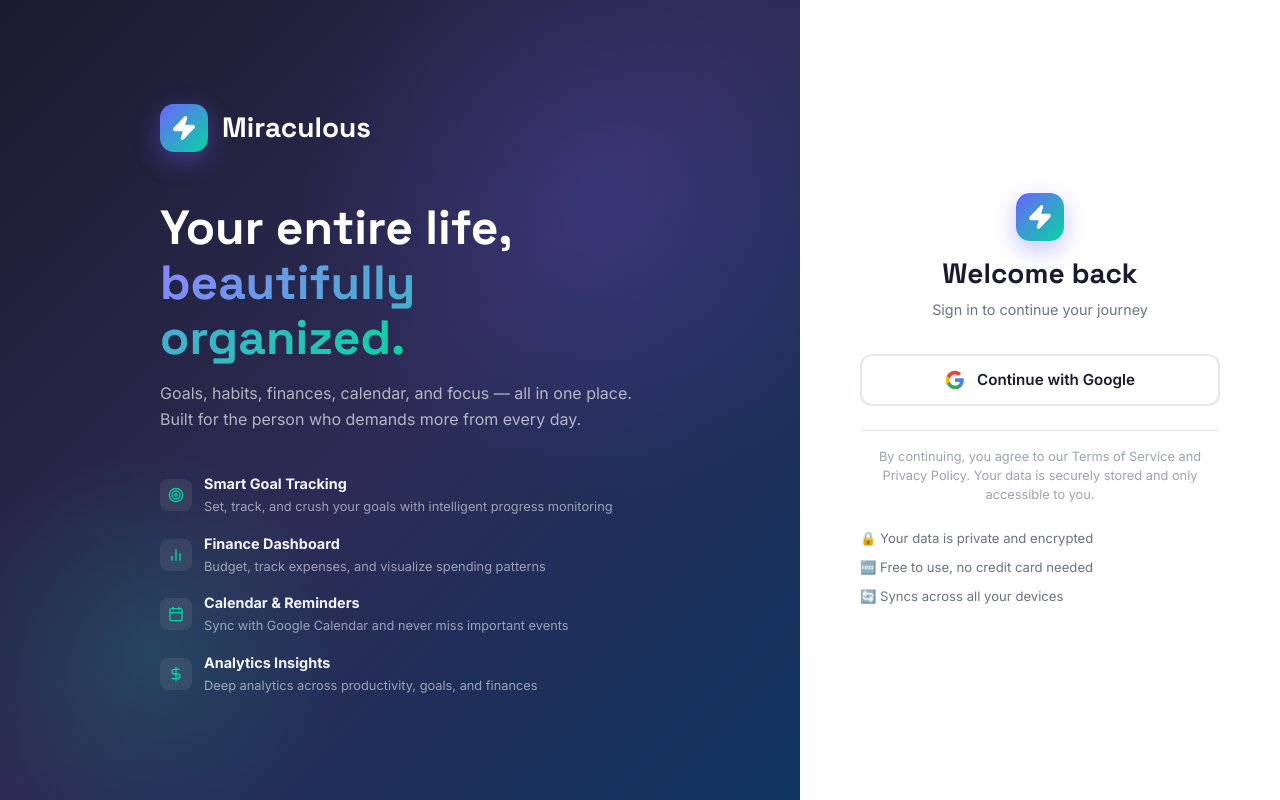
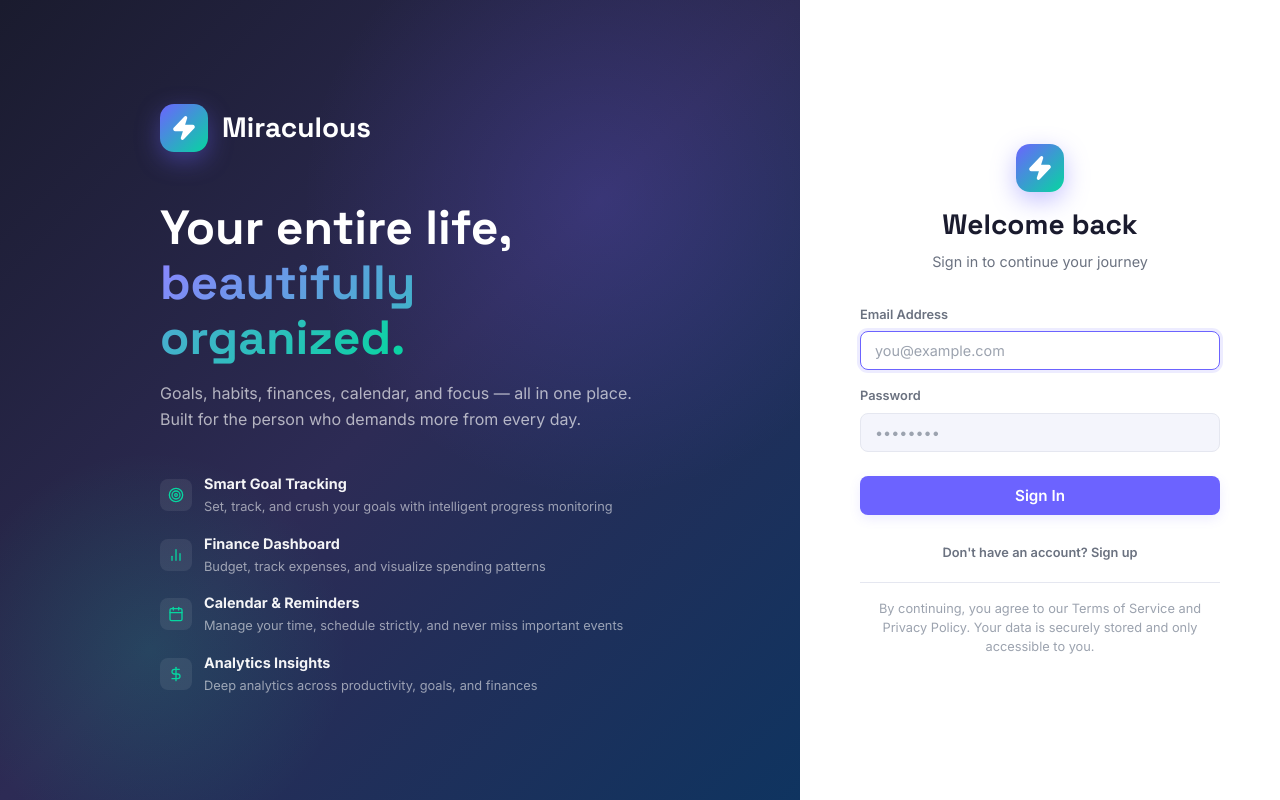
Before and after one commit to KathiresanHaridharshan/Miraculous, a React (Vite) app: page /login in a window 1280 px wide. Built offline with nearby package versions, Linux system fonts and the light colour scheme; no server answers.

Commit message:
Migrate to Email/Password authentication & remove Google Auth

```diff
--- a/src/pages/Login.jsx
+++ b/src/pages/Login.jsx
@@ -1,20 +1,24 @@
-// Login page — branded Google Sign-In
 import React, { useState, useEffect } from 'react';
 import { useNavigate } from 'react-router-dom';
 import { Target, BarChart2, Calendar, DollarSign, Zap } from 'lucide-react';
 import toast from 'react-hot-toast';
 import { useAuth } from '../context/AuthContext';
-import { signInWithGoogle } from '../services/auth';
+import { signInWithEmail, registerWithEmail } from '../services/auth';
 
 const FEATURES = [
   { icon: Target, label: 'Smart Goal Tracking', desc: 'Set, track, and crush your goals with intelligent progress monitoring' },
   { icon: BarChart2, label: 'Finance Dashboard', desc: 'Budget, track expenses, and visualize spending patterns' },
-  { icon: Calendar, label: 'Calendar & Reminders', desc: 'Sync with Google Calendar and never miss important events' },
+  { icon: Calendar, label: 'Calendar & Reminders', desc: 'Manage your time, schedule strictly, and never miss important events' },
   { icon: DollarSign, label: 'Analytics Insights', desc: 'Deep analytics across productivity, goals, and finances' },
 ];
 
 export default function Login() {
   const [loading, setLoading] = useState(false);
+  const [isRegister, setIsRegister] = useState(false);
+  const [email, setEmail] = useState('');
+  const [password, setPassword] = useState('');
+  const [name, setName] = useState('');
+
   const { user } = useAuth();
   const navigate = useNavigate();
 
@@ -22,18 +26,31 @@
     if (user) navigate('/', { replace: true });
   }, [user, navigate]);
 
-  const handleGoogleSignIn = async () => {
+  const handleSubmit = async (e) => {
+    e.preventDefault();
+    if (!email || !password) return toast.error('Please enter both email and password.');
+    if (isRegister && !name) return toast.error('Please enter your full name.');
+
     setLoading(true);
     try {
-      await signInWithGoogle();
-      toast.success('Welcome to Miraculous! 🎉');
+      if (isRegister) {
+        await registerWithEmail(email, password, name);
+        toast.success('Account created! Welcome to Miraculous 🎉');
+      } else {
+        await signInWithEmail(email, password);
+        toast.success('Welcome back! 🎉');
+      }
       navigate('/');
     } catch (err) {
       console.error(err);
-      if (err.code === 'auth/popup-closed-by-user') {
-        toast.error('Sign-in cancelled.');
+      if (err.code === 'auth/wrong-password' || err.code === 'auth/user-not-found' || err.code === 'auth/invalid-credential') {
+        toast.error('Invalid email or password.');
+      } else if (err.code === 'auth/email-already-in-use') {
+        toast.error('An account with this email already exists.');
+      } else if (err.code === 'auth/weak-password') {
+        toast.error('Password must be at least 6 characters.');
       } else {
-        toast.error('Sign-in failed. Please try again.');
+        toast.error(isRegister ? 'Registration failed. Please try again.' : 'Sign-in failed. Please try again.');
       }
     } finally {
       setLoading(false);
@@ -85,29 +102,72 @@
             <div className="login-brand-icon" style={{ margin: '0 auto 16px' }}>
               <Zap size={26} color="white" fill="white" />
             </div>
-            <h2 className="login-form-title">Welcome back</h2>
-            <p className="login-form-subtitle">Sign in to continue your journey</p>
+            <h2 className="login-form-title">{isRegister ? 'Create Account' : 'Welcome back'}</h2>
+            <p className="login-form-subtitle">{isRegister ? 'Start your organized journey today' : 'Sign in to continue your journey'}</p>
           </div>
 
-          <button
-            id="google-signin-btn"
-            className="google-btn"
-            onClick={handleGoogleSignIn}
-            disabled={loading}
-          >
-            {/* Google logo SVG */}
-            <svg width="20" height="20" viewBox="0 0 24 24">
-              <path fill="#4285F4" d="M22.56 12.25c0-.78-.07-1.53-.2-2.25H12v4.26h5.92c-.26 1.37-1.04 2.53-2.21 3.31v2.77h3.57c2.08-1.92 3.28-4.74 3.28-8.09z"/>
-              <path fill="#34A853" d="M12 23c2.97 0 5.46-.98 7.28-2.66l-3.57-2.77c-.98.66-2.23 1.06-3.71 1.06-2.86 0-5.29-1.93-6.16-4.53H2.18v2.84C3.99 20.53 7.7 23 12 23z"/>
-              <path fill="#FBBC05" d="M5.84 14.09c-.22-.66-.35-1.36-.35-2.09s.13-1.43.35-2.09V7.07H2.18C1.43 8.55 1 10.22 1 12s.43 3.45 1.18 4.93l2.85-2.22.81-.62z"/>
-              <path fill="#EA4335" d="M12 5.38c1.62 0 3.06.56 4.21 1.64l3.15-3.15C17.45 2.09 14.97 1 12 1 7.7 1 3.99 3.47 2.18 7.07l3.66 2.84c.87-2.6 3.3-4.53 6.16-4.53z"/>
-            </svg>
-            {loading ? 'Signing in...' : 'Continue with Google'}
-          </button>
+          <form onSubmit={handleSubmit} style={{ display: 'flex', flexDirection: 'column', gap: 16 }}>
+            {isRegister && (
+              <div className="form-group" style={{ marginBottom: 0 }}>
+                <label className="form-label" style={{ fontSize: '0.8rem' }}>Full Name</label>
+                <input
+                  type="text"
+                  className="form-input"
+                  placeholder="e.g. John Doe"
+                  value={name}
+                  onChange={e => setName(e.target.value)}
+                  autoFocus={isRegister}
+                />
+              </div>
+            )}
+
+            <div className="form-group" style={{ marginBottom: 0 }}>
+              <label className="form-label" style={{ fontSize: '0.8rem' }}>Email Address</label>
+              <input
+                type="email"
+                className="form-input"
+                placeholder="you@example.com"
+                value={email}
+                onChange={e => setEmail(e.target.value)}
+                autoFocus={!isRegister}
+              />
+            </div>
+
+            <div className="form-group" style={{ marginBottom: 8 }}>
+              <label className="form-label" style={{ fontSize: '0.8rem' }}>Password</label>
+              <input
+                type="password"
+                className="form-input"
+                placeholder="••••••••"
+                value={password}
+                onChange={e => setPassword(e.target.value)}
+              />
+            </div>
+
+            <button
+              type="submit"
+              className="btn btn-primary"
+              disabled={loading}
+              style={{ width: '100%', padding: '12px', fontSize: '0.95rem' }}
+            >
+              {loading ? 'Please wait...' : (isRegister ? 'Create Account' : 'Sign In')}
+            </button>
+          </form>
+
+          <div style={{ textAlign: 'center', marginTop: 24 }}>
+            <button
+              className="btn btn-ghost btn-sm"
+              onClick={() => setIsRegister(!isRegister)}
+              style={{ color: 'var(--text-secondary)' }}
+            >
+              {isRegister ? 'Already have an account? Sign in' : "Don't have an account? Sign up"}
+            </button>
+          </div>
 
           <div style={{
             textAlign: 'center',
             padding: '16px 0 0',
+            marginTop: '16px',
             borderTop: '1px solid var(--border-color)',
           }}>
             <p style={{ fontSize: '0.8rem', color: 'var(--text-muted)', lineHeight: 1.5 }}>
@@ -115,15 +175,6 @@
               Your data is securely stored and only accessible to you.
             </p>
           </div>
-
-          {/* Feature bullets */}
-          <div style={{ marginTop: 24, display: 'flex', flexDirection: 'column', gap: 8 }}>
-            {['🔒 Your data is private and encrypted', '🆓 Free to use, no credit card needed', '🔄 Syncs across all your devices'].map((f) => (
-              <p key={f} style={{ fontSize: '0.82rem', color: 'var(--text-secondary)', display: 'flex', gap: 8 }}>
-                {f}
-              </p>
-            ))}
-          </div>
         </div>
       </div>
     </div>
--- a/src/services/auth.js
+++ b/src/services/auth.js
@@ -1,33 +1,45 @@
 // Authentication service
 import {
-  signInWithPopup,
+  signInWithEmailAndPassword,
+  createUserWithEmailAndPassword,
   signOut as firebaseSignOut,
   onAuthStateChanged,
 } from 'firebase/auth';
 import { doc, setDoc, getDoc, serverTimestamp } from 'firebase/firestore';
-import { auth, googleProvider, db } from './firebase';
+import { auth, db } from './firebase';
 
 /**
- * Sign in with Google popup
- * Creates user profile in Firestore if first time
+ * Sign in with Email and Password
  */
-export async function signInWithGoogle() {
+export async function signInWithEmail(email, password) {
   try {
-    const result = await signInWithPopup(auth, googleProvider);
+    const result = await signInWithEmailAndPassword(auth, email, password);
+    const userRef = doc(db, 'users', result.user.uid, 'profile', 'data');
+    await setDoc(userRef, { updatedAt: serverTimestamp() }, { merge: true });
+    return result;
+  } catch (error) {
+    console.error('Sign in error:', error);
+    throw error;
+  }
+}
+
+/**
+ * Register with Email and Password
+ * Creates new user and sets up default profile in Firestore
+ */
+export async function registerWithEmail(email, password, displayName) {
+  try {
+    const result = await createUserWithEmailAndPassword(auth, email, password);
     const user = result.user;
 
-    // Create/update user profile in Firestore
+    // Create user profile in Firestore
     const userRef = doc(db, 'users', user.uid, 'profile', 'data');
-    const snap = await getDoc(userRef);
-
-    if (!snap.exists()) {
-      // First time login — set up profile and default settings
     await setDoc(userRef, {
-        displayName: user.displayName,
+      displayName: displayName || email.split('@')[0],
       email: user.email,
-        photoURL: user.photoURL,
-        currency: 'INR',
-        currencySymbol: '₹',
+      photoURL: null,
+      currency: 'USD',
+      currencySymbol: '$',
       theme: 'light',
       createdAt: serverTimestamp(),
       updatedAt: serverTimestamp(),
@@ -37,32 +49,21 @@
     const settingsRef = doc(db, 'users', user.uid, 'settings', 'data');
     await setDoc(settingsRef, {
       notifications: {
-          goals: true,
-          calendar: true,
-          finance: true,
-          timer: true,
-          inactivity: false,
+        goals: true, calendar: true, finance: true, timer: true, inactivity: false,
       },
       timezone: Intl.DateTimeFormat().resolvedOptions().timeZone,
       weekStart: 'monday',
       pomodoro: {
-          workMinutes: 25,
-          breakMinutes: 5,
-          longBreakMinutes: 15,
-          sessionsBeforeLongBreak: 4,
+        workMinutes: 25, breakMinutes: 5, longBreakMinutes: 15, sessionsBeforeLongBreak: 4,
       },
       dateFormat: 'dd/MM/yyyy',
       firstDayOfWeek: 1,
       updatedAt: serverTimestamp(),
     });
-    } else {
-      // Update last seen
-      await setDoc(userRef, { updatedAt: serverTimestamp() }, { merge: true });
-    }
 
-    return { user, credential: result };
+    return result;
   } catch (error) {
-    console.error('Sign in error:', error);
+    console.error('Registration error:', error);
     throw error;
   }
 }
--- a/src/services/firebase.js
+++ b/src/services/firebase.js
@@ -36,11 +36,6 @@
 
 export const auth = getAuth(app);
 export { db };
-export const googleProvider = new GoogleAuthProvider();
 export { analytics };
 
-// Add Calendar scope so we can access Google Calendar later
-googleProvider.addScope('https://www.googleapis.com/auth/calendar.readonly');
-googleProvider.setCustomParameters({ prompt: 'select_account' });
-
 export default app;
```
Lines whose indentation alone changed are shown as unchanged.
